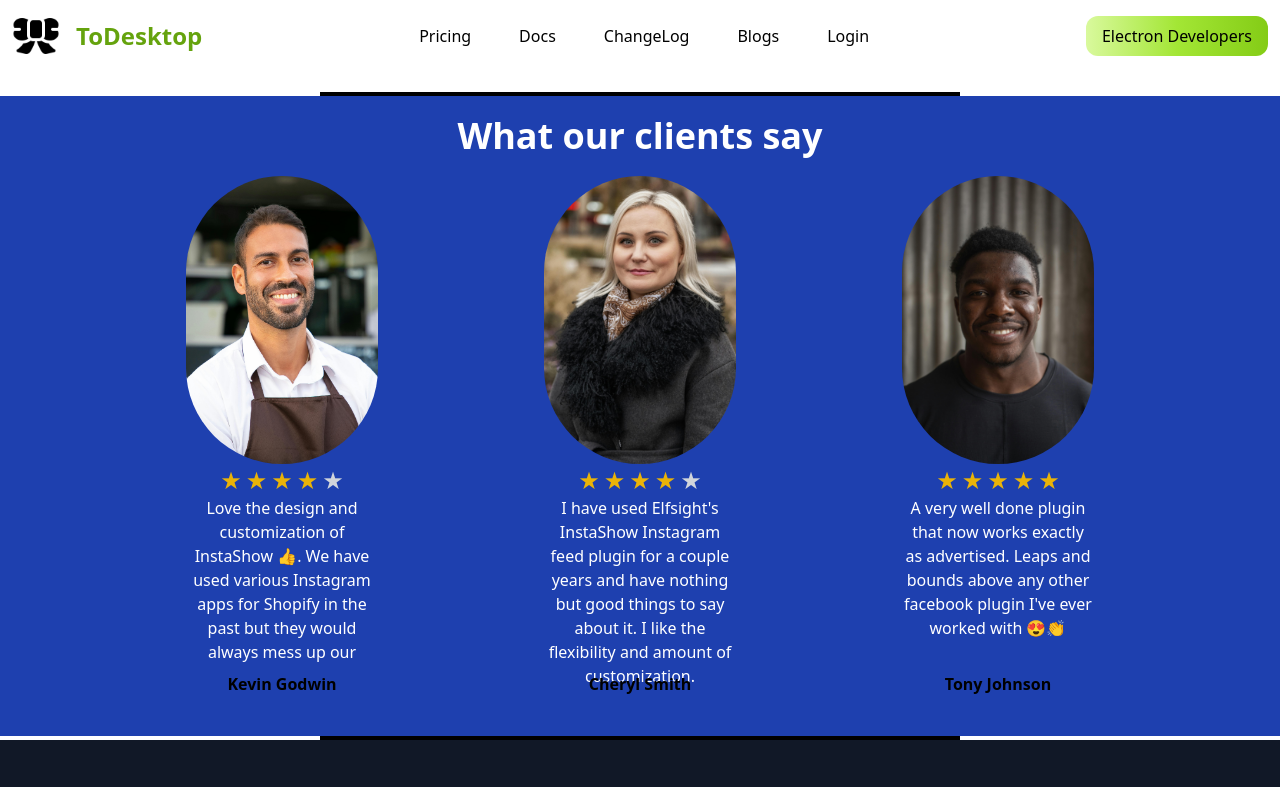
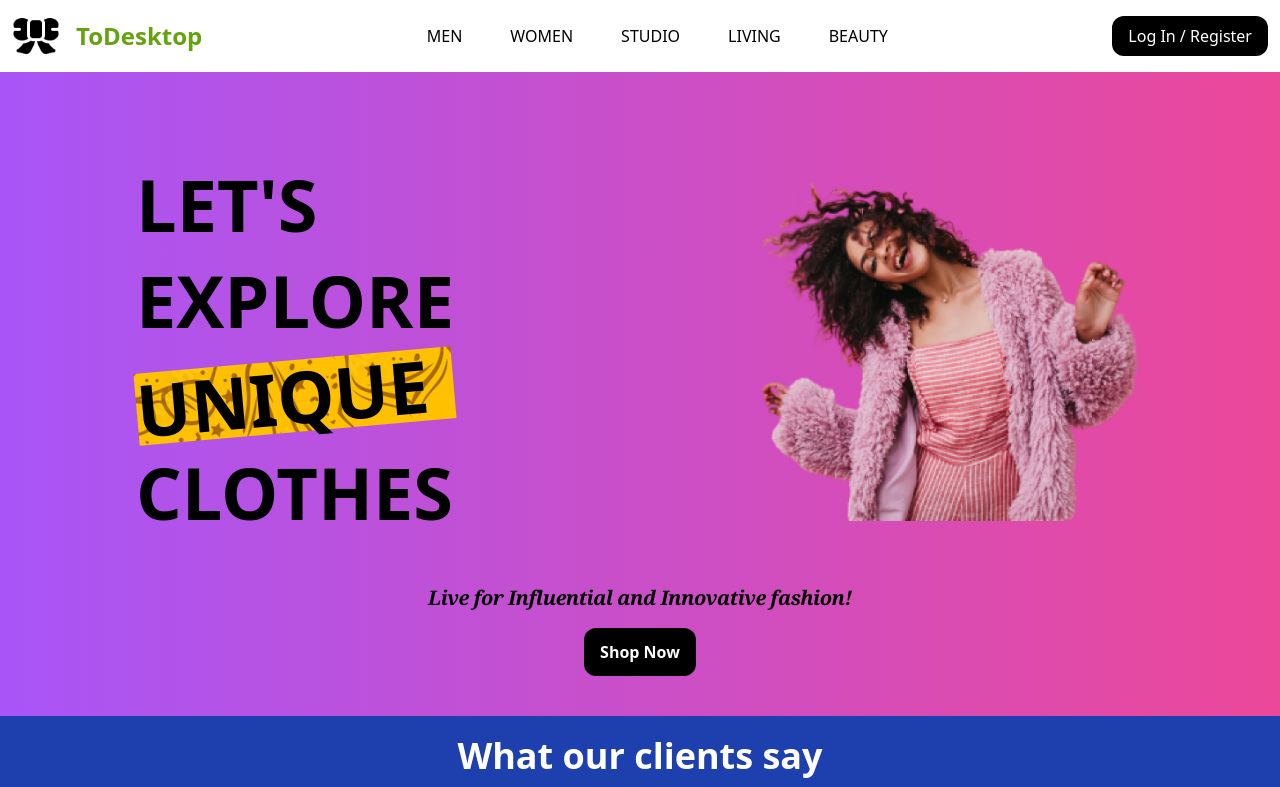
Before and after one commit to ankitFrance/TailwindResponsive, a website built with Vite: page index.html in a window 1280 px wide. Shown: the top 787 px of the page. Built offline with nearby package versions, Linux system fonts and the light colour scheme.

Commit message:
hero section added

```diff
--- a/index.html
+++ b/index.html
@@ -19,15 +19,15 @@
         </a>
 
         <div id="nav-menu" class="hidden lg:flex gap-12">
-            <a href="#" class="font-medium hover:text-lime-600">Pricing</a>
-            <a href="#" class="font-medium hover:text-lime-600">Docs</a>
-            <a href="#" class="font-medium hover:text-lime-600">ChangeLog</a>
-            <a href="#" class="font-medium hover:text-lime-600">Blogs</a>
-            <a href="#" class="font-medium hover:text-lime-600">Login</a>
+            <a href="#" class="font-medium hover:text-lime-600">MEN</a>
+            <a href="#" class="font-medium hover:text-lime-600">WOMEN</a>
+            <a href="#" class="font-medium hover:text-lime-600">STUDIO</a>
+            <a href="#" class="font-medium hover:text-lime-600">LIVING</a>
+            <a href="#" class="font-medium hover:text-lime-600">BEAUTY</a>
         </div>
 
-        <button class="hidden lg:block font-medium  px-4 py-2 rounded-xl bg-gradient-to-r from-lime-200 via-lime-400 to-lime-500 hover:bg-gradient-to-br">
-            Electron Developers
+        <button class="hidden lg:block font-medium  px-4 py-2 rounded-xl bg-black text-white">
+            Log In / Register
         </button>
 
 
@@ -51,15 +51,15 @@
             </div>
 
             <div class="m-7">
-                <a href="#" class="font-medium p-3 m-3 hover:bg-gray-100 block rounded-xl">Pricing</a>
-                <a href="#" class="font-medium p-3 m-3 hover:bg-gray-100 block rounded-xl">Docs</a>
-                <a href="#" class="font-medium p-3 m-3 hover:bg-gray-100 block rounded-xl">ChangeLog</a>
-                <a href="#" class="font-medium p-3 m-3 hover:bg-gray-100 block rounded-xl">Blogs</a>
-                <a href="#" class="font-medium p-3 m-3 hover:bg-gray-100 block rounded-xl">Login</a>
+                <a href="#" class="font-medium p-3 m-3 hover:bg-gray-100 block rounded-xl">MEN</a>
+                <a href="#" class="font-medium p-3 m-3 hover:bg-gray-100 block rounded-xl">WOMEN</a>
+                <a href="#" class="font-medium p-3 m-3 hover:bg-gray-100 block rounded-xl">STUDIO</a>
+                <a href="#" class="font-medium p-3 m-3 hover:bg-gray-100 block rounded-xl">LIVING</a>
+                <a href="#" class="font-medium p-3 m-3 hover:bg-gray-100 block rounded-xl">BEAUTY</a>
                 <hr class="border-t-2 border-gray-300">
 
                 <button class="font-medium  px-4 py-2 m-3 rounded-xl bg-gradient-to-r from-lime-200 via-lime-400 to-lime-500 hover:bg-gradient-to-br">
-                    Electron Developers
+                    Log In / Register
                 </button>
             </div>
 
@@ -75,11 +75,81 @@
 
 
 
+
+
+
+
+
+
+
+
+
+
+
+
+
+<!----------------------------------------------HERO SECTION--------------------------------------->
+<section class="px-20 py-10 bg-gradient-to-r from-purple-500 to-pink-500 ">
+    <div class="p-14 flex flex-col md:flex-row justify-between items-center rounded-3xl "    >
+        <!--******-->
+        <div class="flex flex-col justify-between items-center md:flex-col  " >
+            <h1 class="text-5xl font-extrabold flex flex-col gap-y-6 md:text-7xl">
+                <div>LET'S</div>
+                <div>EXPLORE</div>
+                <div style="background-image: url(fashion.jpg); transform: rotate(-5deg);">UNIQUE</div>
+                <div>CLOTHES</div>
+            </h1>
+
+
+
+
+        </div>
+        <!--******-->
+        <div class="flex flex-wrap  justify-center items-center" >
+
+            <div class=" w-72  md:w-96 ">
+                <img class="" src="banner-image.png">
+            </div>
+
+        </div>
+
+
+    </div>
+
+    <div class="flex items-center justify-center flex-col space-y-4">
+        <p class="font-bold text-2xl font-serif italic tracking-tight text-black md:text-xl text-center">Live for Influential and Innovative fashion!</p>
+        <button class="bg-black text-white px-4 py-3 rounded-xl font-bold">
+            Shop Now
+        </button>
+    </div>
+</section>
+<!----------------------------------------------HERO SECTION end--------------------------------------->
+
+
+
+
+
+
+
+
+
+
+
+
+
+
+
+
+
+
+
+
+
+
+
 <!------------------------------- First SECTION HERE ------------------------------------------------>
 
-    <div class="flex justify-center items-center mt-5" >
-        <div class="h-1 bg-black w-1/2"></div>
-    </div>
+
 
 
 
@@ -140,9 +210,6 @@
 
 <!---------------------------SEcond Section----------------------------------------------------->
 
-<div class="flex justify-center items-center " >
-    <div class="h-1 bg-black w-1/2"></div>
-</div>
 
 <!------------------Second section end here  ---------------------------------------------------->
 
```
Also changed, not shown: banner-image.png (added), fashion.jpg (added).
